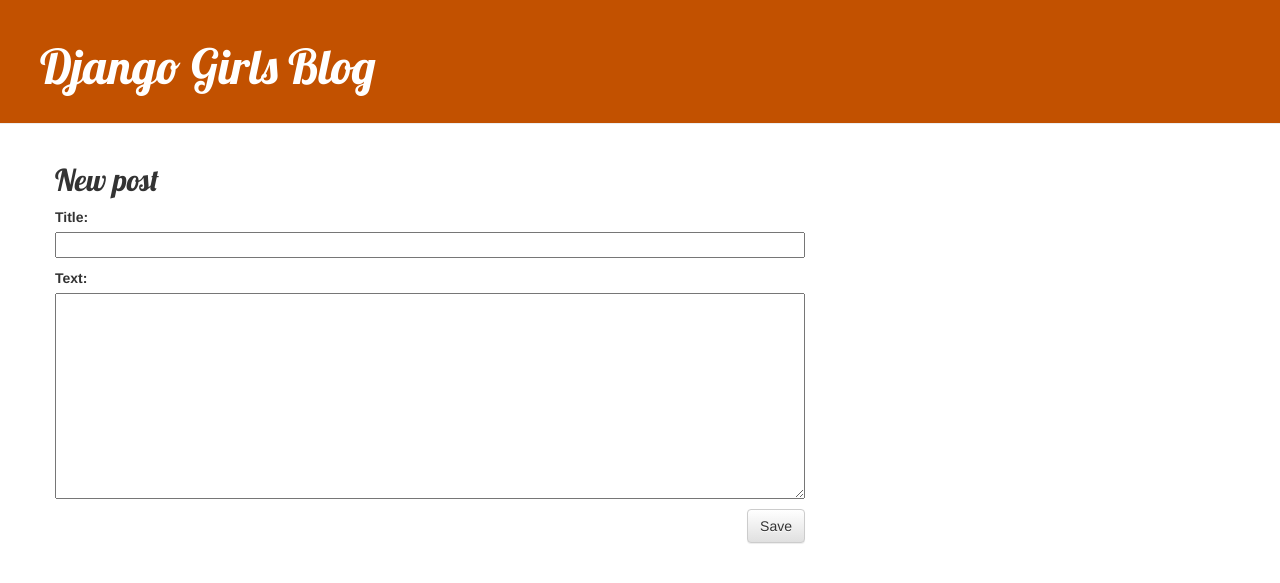
After one commit to kmomoki/my-first-blog, a Django app: page /post/new in a window 1280 px wide. The commit adds this page. Shown: the top 583 px of the page. Run offline with Django 3.2, Linux system fonts and the light colour scheme; some libraries are stand-ins or nearby versions.

Commit message:
Added views to create/edit blog post inside the site.

```diff
--- /dev/null
+++ b/blog/forms.py
@@ -0,0 +1,9 @@
+from django import forms
+
+from .models import Post
+
+class PostForm(forms.ModelForm):
+
+    class Meta:
+        model = Post
+        fields = ('title', 'text',)
--- a/blog/static/css/blog.css
+++ b/blog/static/css/blog.css
@@ -1,8 +1,3 @@
-h1 a, h2 a {
-    color: #C25100;
-    font-family: 'Lobster';
-}
-
 .page-header {
     background-color: #C25100;
     margin-top: 0;
@@ -26,12 +21,21 @@
     width: 750px;
 }
 
-h1, h2, h3, h4 {
+h1, h3, h4 {
     font-family: 'Lobster', cursive;
+}
+
+h2{
+    font-family: 'Lobster', cursive;
+    margin-top: 20px;
 }
 
 .date {
     color: #828282;
+}
+
+.date p{
+    float: right;
 }
 
 .save {
@@ -53,6 +57,15 @@
     margin-bottom: 70px;
 }
 
-.post h1 a, .post h1 a:visited {
+.post h2 a, .post h1 a:visited {
     color: #000000;
 }
+
+.post h2 a:hover{
+    color: rgba(194, 81, 0, 0.5);;
+}
+
+.post h2 a {
+    color: #C25100;
+    font-family: 'Lobster';
+}
--- a/blog/templates/blog/base.html
+++ b/blog/templates/blog/base.html
@@ -9,6 +9,9 @@
     </head>
     <body>
             <div class="page-header">
+                {% if user.is_authenticated %}
+                    <a href="{% url 'post_new' %}" class="top-menu"><span class="glyphicon glyphicon-plus"></span></a>
+                {% endif %}
                 <h1><a href="/">Django Girls Blog</a></h1>
             </div>
             <div class="content container">
--- /dev/null
+++ b/blog/templates/blog/post_edit.html
@@ -0,0 +1,9 @@
+{% extends 'blog/base.html' %}
+
+{% block content %}
+    <h2>New post</h2>
+    <form method="POST" class="post-form">{% csrf_token %}
+        {{ form.as_p }}
+        <button type="submit" class="save btn btn-default">Save</button>
+    </form>
+{% endblock %}
--- a/blog/urls.py
+++ b/blog/urls.py
@@ -5,4 +5,6 @@
     path('', views.post_list, name='post_list'),
     path('post/<int:pk>/', views.post_detail, name='post_detail'),
     # creates a link of the form http://127.0.0.1:8000/post/1/ with name post_detail, pk = primary key
+    path('post/new', views.post_new, name='post_new'),
+    path('post/<int:pk>/edit/', views.post_edit, name='post_edit'),
 ]
--- a/blog/views.py
+++ b/blog/views.py
@@ -1,6 +1,7 @@
-from django.shortcuts import render, get_object_or_404
+from django.shortcuts import render, get_object_or_404, redirect
 from django.utils import timezone
 from .models import Post
+from .forms import PostForm
 
 # Create your views here.
 def post_list(request):
@@ -10,3 +11,30 @@
 def post_detail(request, pk):
     post = get_object_or_404(Post, pk=pk)
     return render(request, 'blog/post_detail.html', {'post': post})
+
+def post_new(request):
+    if request.method == "POST":
+        form = PostForm(request.POST)
+        if form.is_valid():
+            post = form.save(commit=False)
+            post.author = request.user
+            post.published_date = timezone.now()
+            post.save()
+            return redirect('post_detail', pk=post.pk)
+    else:
+        form = PostForm()
+    return render(request, 'blog/post_edit.html', {'form': form})
+
+def post_edit(request, pk):
+    post = get_object_or_404(Post, pk=pk)
+    if request.method == "POST":
+        form = PostForm(request.POST, instance=post)
+        if form.is_valid():
+            post = form.save(commit=False)
+            post.author = request.user
+            post.published_date = timezone.now()
+            post.save()
+            return redirect('post_detail', pk=post.pk)
+    else:
+        form = PostForm(instance=post)
+    return render(request, 'blog/post_edit.html', {'form': form})
```
Also changed, not shown: blog/templates/blog/post_detail.html (+6 -3 lines).
